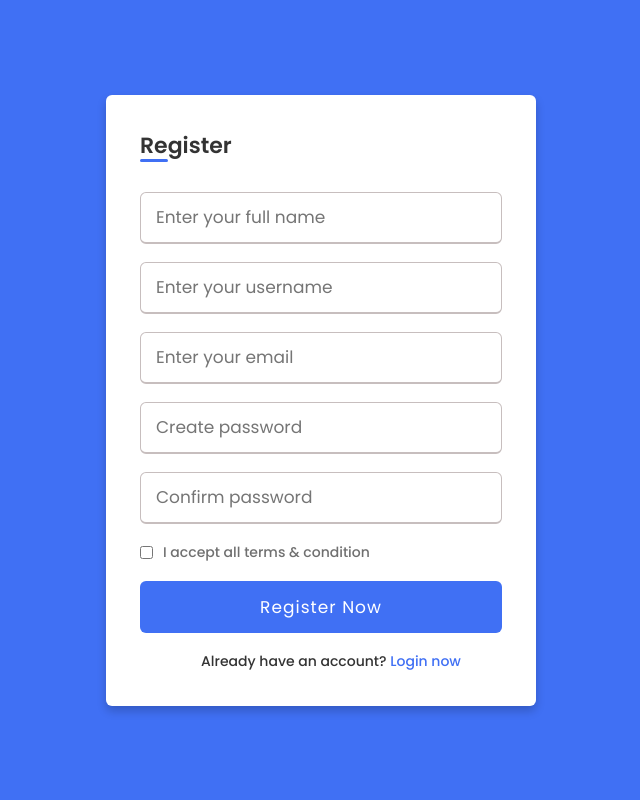
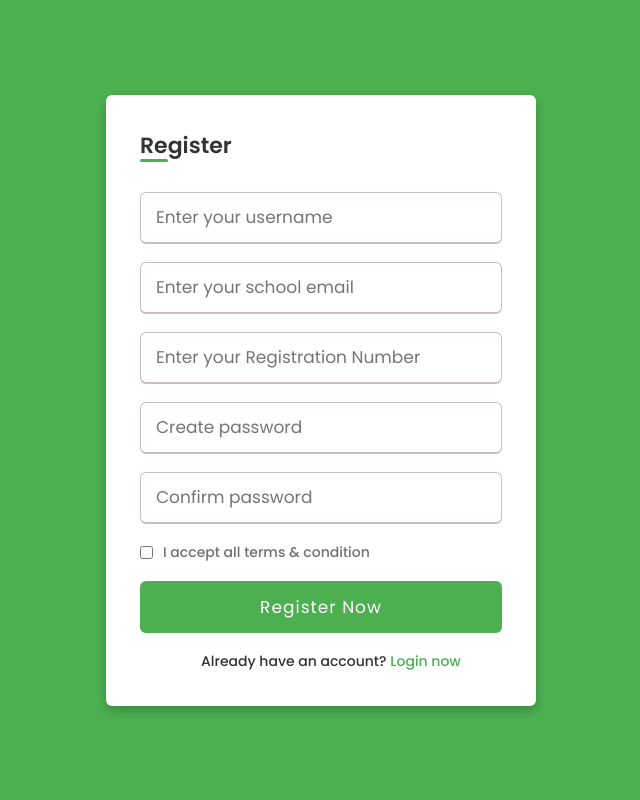
Before and after one commit to indieka900/ticketing-system, a Django app: page /signup/ in a window 1280 px wide. Shown: the whole page, without its empty margins (319-959 px from the left). Run offline with Django 5.2, Linux system fonts and the light colour scheme.

Commit message:
registration

```diff
--- a/accounts/forms.py
+++ b/accounts/forms.py
@@ -10,7 +10,7 @@ class UserSignUpForm(forms.ModelForm):
             self.fields[field].widget.attrs.update({'class': 'form-control'})
     class Meta:
         model = MyUser
-        fields = ("username","email","phone","full_name")
+        fields = ("username","email","reg_no")
 
     password1 = forms.CharField(
         label="Password", widget=forms.PasswordInput)
--- a/static/css/style.css
+++ b/accounts/static/css/style.css
@@ -10,7 +10,7 @@ body{
   display: flex;
   align-items: center;
   justify-content: center;
-  background: #4070f4;
+  background: #4CAF50;
 }
 .wrapper{
   position: relative;
@@ -35,7 +35,7 @@ body{
   height: 3px;
   width: 28px;
   border-radius: 12px;
-  background: #4070f4;
+  background: #4CAF50;
 }
 .wrapper form{
   margin-top: 30px;
@@ -59,7 +59,7 @@ form .input-box input{
 }
 .input-box input:focus,
 .input-box input:valid{
-  border-color: #4070f4;
+  border-color: #4CAF50;
 }
 form .policy{
   display: flex;
@@ -75,11 +75,11 @@ form h3{
   color: #fff;
   letter-spacing: 1px;
   border: none;
-  background: #4070f4;
+  background: #4CAF50;
   cursor: pointer;
 }
 .input-box.button input:hover{
-  background: #0e4bf1;
+  background: #024d05;
 }
 form .text h3{
  color: #333;
@@ -87,7 +87,7 @@ form .text h3{
  text-align: center;
 }
 form .text h3 a{
-  color: #4070f4;
+  color: #4CAF50;
   text-decoration: none;
 }
 form .text h3 a:hover{
--- a/accounts/templates/accounts/sign_up.html
+++ b/accounts/templates/accounts/sign_up.html
@@ -4,25 +4,33 @@
 {% block content %}
 <form action="" method="POST">
   {% csrf_token %}
-      <div class="input-box">
-        <input type="text" name="full_name" placeholder="Enter your full name" required>
-      </div>
+
   <div class="input-box">
     <input type="text" name="username" placeholder="Enter your username" required>
   </div>
   <div class="input-box">
-        <input type="text" name="email" placeholder="Enter your email" required>
+    <input type="email" name="email" placeholder="Enter your school email" required>
   </div>
   <div class="input-box">
-        <input type="password" name="password" placeholder="Create password" required>
+    <input type="text" name="reg_no" placeholder="Enter your Registration Number" required>
   </div>
   <div class="input-box">
-        <input type="password" name="confirm-password" placeholder="Confirm password" required>
+    <input type="password" name="password1" placeholder="Create password" required>
+  </div>
+  <div class="input-box">
+    <input type="password" name="password2" placeholder="Confirm password" required>
   </div>
   <div class="policy">
     <input type="checkbox" required>
     <h3>I accept all terms & condition</h3>
   </div>
+  <ul>
+    {% for message in messages %}
+    <li>
+      {{message}}
+    </li>
+  </ul>
+  {% endfor %}
   <div class="input-box button">
     <input type="Submit" value="Register Now">
   </div>
--- a/accounts/views.py
+++ b/accounts/views.py
@@ -6,6 +6,7 @@ from django.shortcuts import render,redirect
 from django.http import HttpResponse
 from django.contrib import messages
 from django.contrib.auth import get_user_model
+from django.urls import reverse
 from accounts.models import MyUser
 # from rental_app.models import RoomType
 from django.views.generic import CreateView,View
@@ -25,17 +26,16 @@ class SignupView(CreateView):
     template_name = "accounts/sign_up.html"
 
     def get_context_data(self, **kwargs):
-        kwargs["user_type"] = "Landlord"
+        kwargs["user_type"] = "Student"
         return super().get_context_data(**kwargs)
 
     def form_valid(self, form):
         if form.is_valid():
             user = form.save(commit=False)
-            user.role = self.request.POST.get('user_type')
             user.save()
 
             # send_activation_email(user,self.request)
-            return redirect('/')
+            return redirect(reverse('accounts:login'))
 
         return render(self.request, "accounts/sign_alert.html")
 
@@ -146,9 +146,10 @@ def changePassword(request):
 def login_user(request):
     if request.method == 'POST':
         email = request.POST.get('email')
+        reg_no = request.POST.get('reg_no')
         password = request.POST.get('password')
         try:
-            user= MyUser.objects.get(email=email)
+            user= MyUser.objects.get(email=email, reg_no=reg_no)
         except MyUser.DoesNotExist:
             messages.error(request, 'email does not exist!')
         user = authenticate(request, email=email, password=password)
--- a/service_desk/settings.py
+++ b/service_desk/settings.py
@@ -47,7 +47,7 @@ AUTH_USER_MODEL = "accounts.MyUser"
 TEMPLATES = [
     {
         'BACKEND': 'django.template.backends.django.DjangoTemplates',
-        'DIRS': [],
+        'DIRS': ['templates'],
         'APP_DIRS': True,
         'OPTIONS': {
             'context_processors': [
```
Also changed, not shown: accounts/static/profile.css (renamed from static/profile.css), db.sqlite3. Lines whose indentation alone changed are shown as unchanged.
